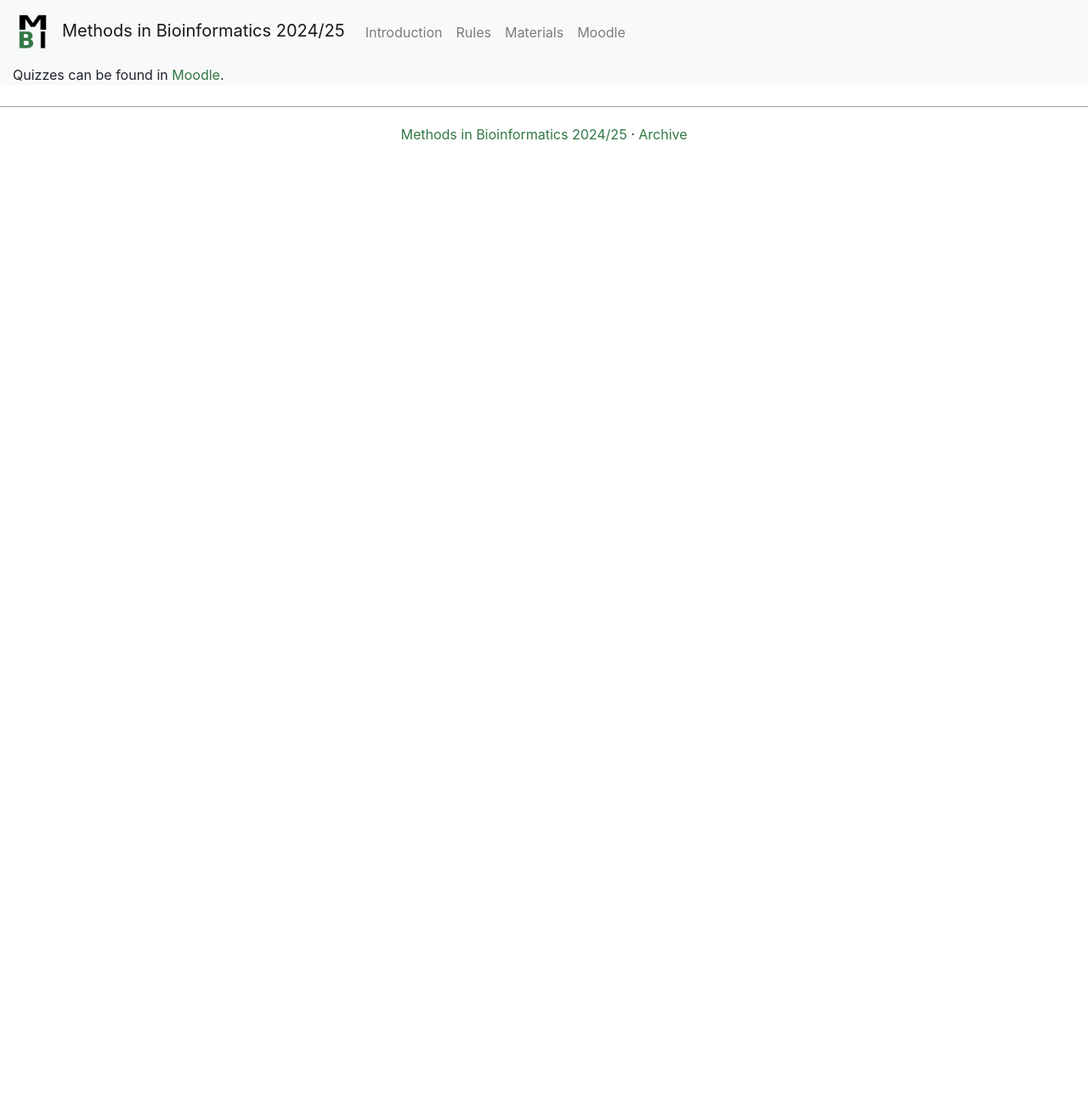
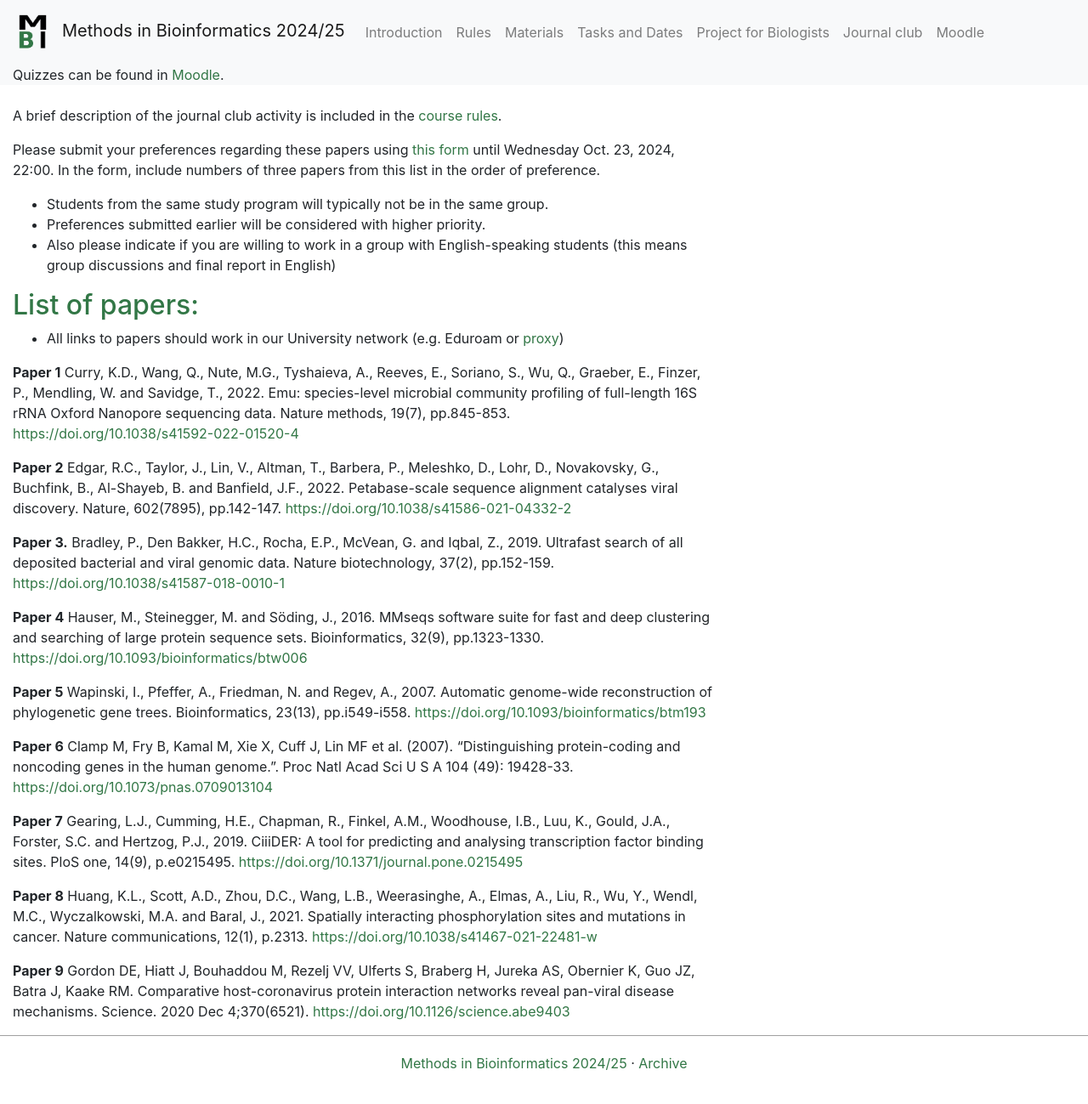
Before and after one commit to fmfi-compbio/mbi, a Jekyll site: the page built from Journal_club.md, in a window 1280 px wide. Shown: the whole page at 85% size. Built offline with Jekyll 4.4.1, drawn with Linux system fonts in a browser that asks for light colours; nearby versions of some CDN libraries; our own code applies the rules of GitHub Pages for plain Markdown files; before the commit the page ends 900 px from its top, so only the background shows below that.

Commit message:
tasks,etc

```diff
--- a/Journal_club.md
+++ b/Journal_club.md
@@ -1,6 +1,66 @@
+---
+title: Journal club
+---
+
+A brief description of the journal club activity is included in the [course rules](./Rules.html).
+
+Please submit your preferences regarding these papers using [this form](https://forms.gle/K7BZJD5fA3wRmmXk8) until Wednesday Oct. 23, 2024, 22:00. In the form, include numbers of three papers from this list in the order of preference.
+
+* Students from the same study program will typically not be in the same group.
+* Preferences submitted earlier will be considered with higher priority.
+* Also please indicate if you are willing to work in a group with English-speaking students (this means group discussions and final report in English)
+
+## List of papers:
+
+* All links to papers should work in our University network (e.g.
+    Eduroam or [proxy](https://uniba.sk/index.php?id=6828))
+
+**Paper 1** Curry, K.D., Wang, Q., Nute, M.G., Tyshaieva, A., Reeves, E.,
+Soriano, S., Wu, Q., Graeber, E., Finzer, P., Mendling, W. and Savidge,
+T., 2022. Emu: species-level microbial community profiling of
+full-length 16S rRNA Oxford Nanopore sequencing data. Nature methods,
+19(7), pp.845-853. <https://doi.org/10.1038/s41592-022-01520-4>
+
+**Paper 2** Edgar, R.C., Taylor, J., Lin, V., Altman, T., Barbera, P., Meleshko,
+D., Lohr, D., Novakovsky, G., Buchfink, B., Al-Shayeb, B. and Banfield,
+J.F., 2022. Petabase-scale sequence alignment catalyses viral discovery.
+Nature, 602(7895), pp.142-147.
+<https://doi.org/10.1038/s41586-021-04332-2>
+
+**Paper 3.** Bradley, P., Den Bakker, H.C., Rocha, E.P., McVean, G. and Iqbal,
+Z., 2019. Ultrafast search of all deposited bacterial and viral genomic
+data. Nature biotechnology, 37(2), pp.152-159.
+<https://doi.org/10.1038/s41587-018-0010-1>
+
+**Paper 4** Hauser, M., Steinegger, M. and Söding, J., 2016. MMseqs software suite for fast and deep clustering and searching of large protein sequence sets. Bioinformatics, 32(9), pp.1323-1330. <https://doi.org/10.1093/bioinformatics/btw006>
+
+**Paper 5** Wapinski, I., Pfeffer, A., Friedman, N. and Regev, A., 2007. Automatic genome-wide reconstruction of phylogenetic gene trees. Bioinformatics, 23(13), pp.i549-i558. <https://doi.org/10.1093/bioinformatics/btm193>
+
+**Paper 6** Clamp M, Fry B, Kamal M, Xie X, Cuff J, Lin MF et al. (2007).
+"Distinguishing protein-coding and noncoding genes in the human
+genome.". Proc Natl Acad Sci U S A 104 (49): 19428-33.
+<https://doi.org/10.1073/pnas.0709013104>
+
+**Paper 7** Gearing, L.J., Cumming, H.E., Chapman, R., Finkel, A.M., Woodhouse, I.B., Luu, K., Gould, J.A., Forster, S.C. and Hertzog, P.J., 2019. CiiiDER: A tool for predicting and analysing transcription factor binding sites. PloS one, 14(9), p.e0215495. <https://doi.org/10.1371/journal.pone.0215495>
+
+**Paper 8** Huang, K.L., Scott, A.D., Zhou, D.C., Wang, L.B., Weerasinghe, A.,
+Elmas, A., Liu, R., Wu, Y., Wendl, M.C., Wyczalkowski, M.A. and Baral,
+J., 2021. Spatially interacting phosphorylation sites and mutations in
+cancer. Nature communications, 12(1), p.2313.
+<https://doi.org/10.1038/s41467-021-22481-w>
+
+**Paper 9** Gordon DE, Hiatt J, Bouhaddou M, Rezelj VV, Ulferts S, Braberg H,
+Jureka AS, Obernier K, Guo JZ, Batra J, Kaake RM. Comparative
+host-coronavirus protein interaction networks reveal pan-viral disease
+mechanisms. Science. 2020 Dec 4;370(6521).
+<https://doi.org/10.1126/science.abe9403>
 
 
 {% if false %}
+**Groups:**
+
+**Unused papers:**
+
 Details for the journal club group meeting
 
   - Remember that everyone should read the article before the first
--- a/_config.yml
+++ b/_config.yml
@@ -10,3 +10,6 @@ header_pages:
   - index.md
   - Rules.md
   - Materials.md
+  - Tasks.md
+  - Project.md
+  - Journal_club.md
```
Also changed, not shown: Materials.md (+10 -3 lines).
